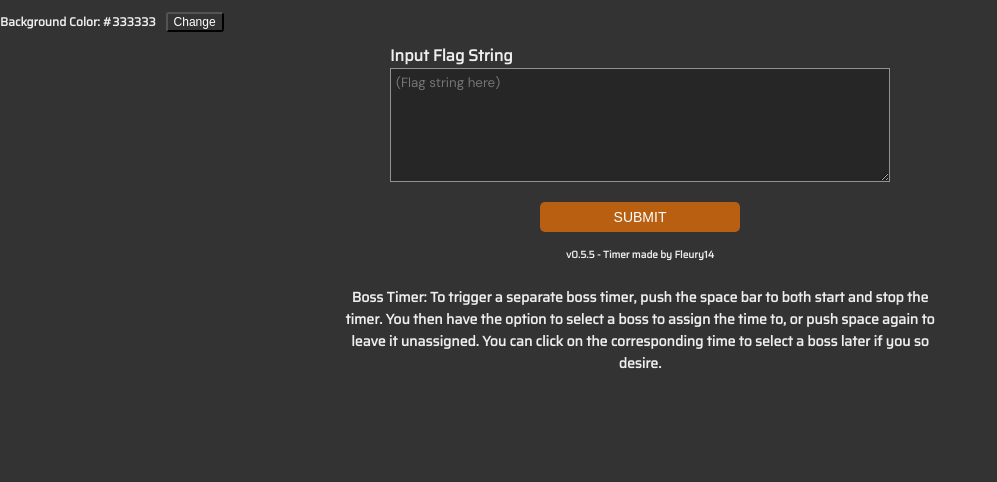
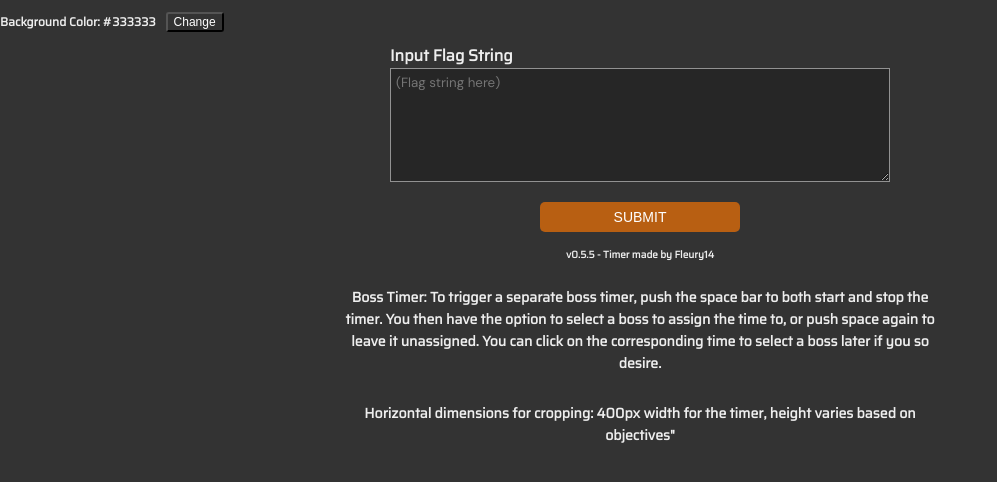
Before and after one commit to Fleury14/v4-timer, a React (Create React App) app: page / in a window 1280 px wide. Shown: the top 482 px of the page, without its empty margins (0-997 px from the left). Built offline with nearby package versions, Linux system fonts and the light colour scheme; no server answers.

Commit message:
feat(flg input) added horizontal width to assist in cropping

```diff
--- a/src/components/flag-input/flag-input.js
+++ b/src/components/flag-input/flag-input.js
@@ -12,6 +12,10 @@ const FlagInputComponent = (props) => {
             <div className="flag-input-container">
                 <p className="instructions">Boss Timer: To trigger a separate boss timer, push the space bar to both start and stop the timer. You then have the option to select a boss to assign the time to, or push space again to leave it unassigned. You can click on the corresponding time to select a boss later if you so desire.</p>
             </div>
+            <div className="flag-input-container">
+                <p className="instructions">Horizontal dimensions for cropping: 400px width for the timer, height varies based on objectives"</p>
+            </div>
+
         </React.Fragment>
     );
 }
```
